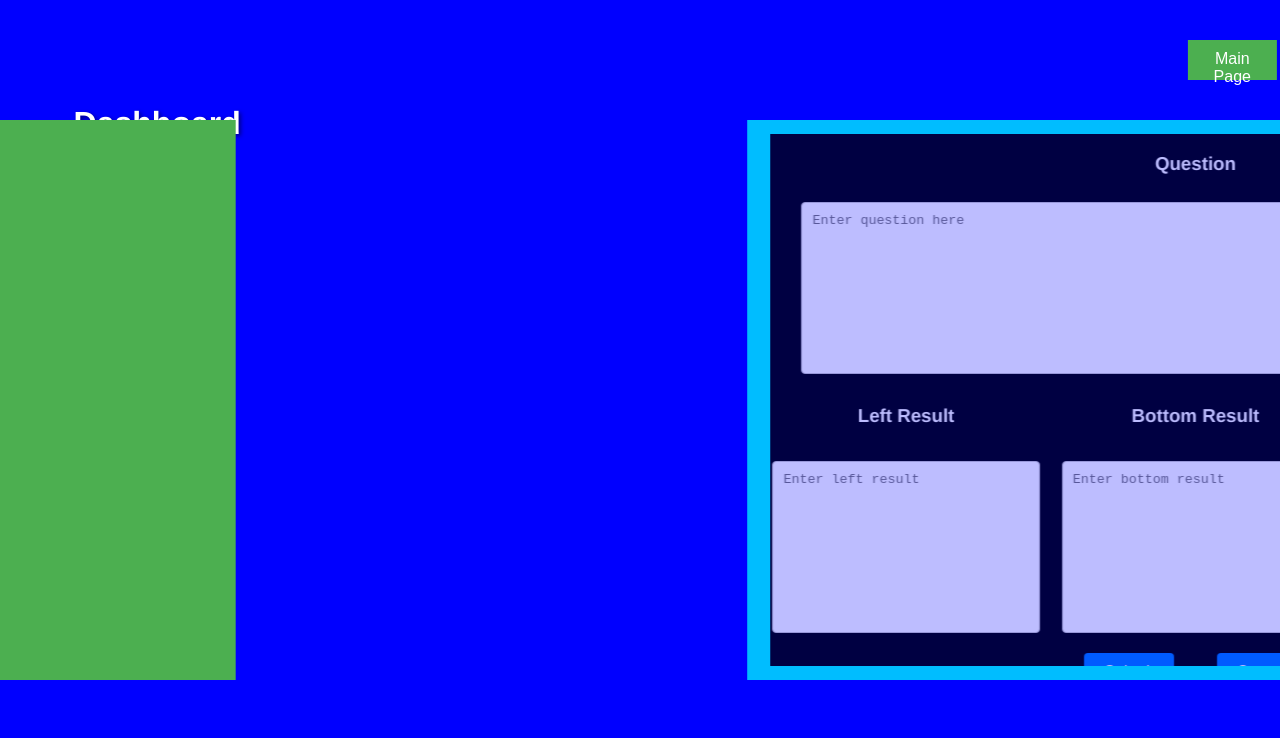
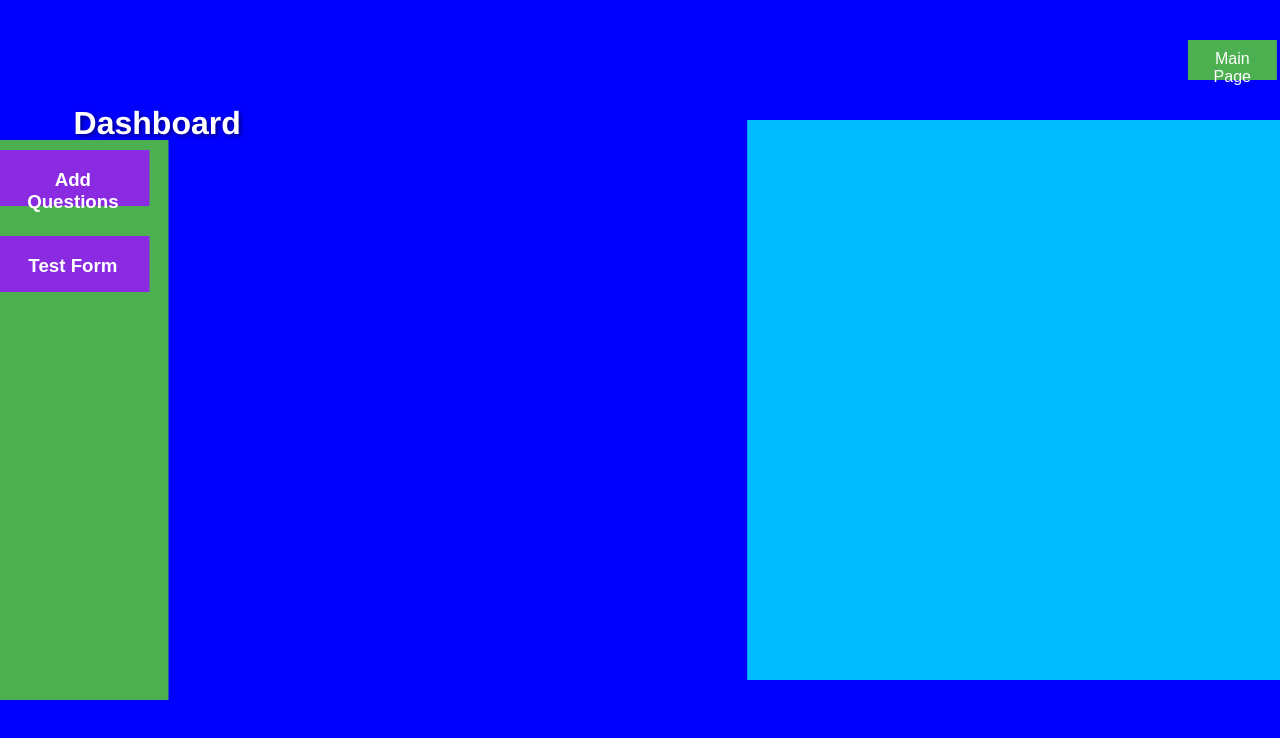
Before and after one commit to Silrein2/testGGLP, a Vue app: page /dashboard in a window 1280 px wide. Shown: the top 738 px of the page. Built offline with nearby package versions, Linux system fonts and the light colour scheme; no server answers; the database is empty.

Commit message:
Dashboard: Added test buttons for forms

```diff
--- a/src/components/AddQuestions.vue
+++ b/src/components/AddQuestions.vue
@@ -22,7 +22,7 @@
 
     <div class="button-row">
       <button class="action-button" @click="checkForm()">Submit</button>
-      <button class="action-button" @click="handleCancel">Cancel</button>
+      <button class="action-button" @click="resetForm()">Reset</button>
     </div>
   </div>
 </template>
@@ -106,6 +106,14 @@ export default {
         .catch((error) => {
           console.error('Error updating database:', error)
         })
+    },
+    resetForm() {
+      this.bottomResult = ''
+      this.leftResult = ''
+      this.rightResult = ''
+      this.questionText = ''
+
+      alert('Form resetted')
     }
   }
 }
--- a/src/views/Dashboard.vue
+++ b/src/views/Dashboard.vue
@@ -7,10 +7,25 @@
       {{ noticeText }}
     </h3>
 
-    <div ref="dashboardList" class="dashboard-list-buttons"></div>
+    <div ref="dashboardList" class="dashboard-list-buttons">
+      <button class="form-list-button" @click="animateFormExit('addQuestion')">
+        <h3>Add Questions</h3>
+      </button>
+      <button class="form-list-button" @click="animateFormExit('test')"><h3>Test Form</h3></button>
+    </div>
 
     <div ref="formDiv" class="form-div">
-      <AddQuestions />
+      <AddQuestions v-if="addQuestionBool" />
+      <div class="planned-forms" v-if="testBool">
+        <h3 style="margin-left: 5%">
+          Planned Forms: Add Questions, View Questions, Edit Questions, Delete Questions
+        </h3>
+        <h4 style="margin-left: 10%">- Add Questions</h4>
+        <h4 style="margin-left: 10%">- View Questions</h4>
+        <h5 style="margin-left: 15%">+ Edit Questions</h5>
+        <h5 style="margin-left: 15%">+ Delete Questions</h5>
+        <h3 style="margin-left: 5%">Edit and Delete will be within View Questions</h3>
+      </div>
     </div>
   </div>
 </template>
@@ -33,7 +48,10 @@ export default {
       welcomeText: 'Dashboard',
       noticeText: '',
 
-      arrayLength: null
+      arrayLength: null,
+
+      addQuestionBool: false,
+      testBool: false
     }
   },
   mounted() {
@@ -125,6 +143,36 @@ export default {
         { x: -window.innerWidth, opacity: 0 },
         { x: '5%', duration: 2, delay: 2, opacity: 1 }
       )
+    },
+    animateFormExit(formName) {
+      const tl = gsap.timeline({
+        onComplete: () => {
+          this.changeForm(formName)
+
+          gsap.fromTo(
+            this.$refs.formDiv,
+            { x: window.innerWidth, opacity: 0 },
+            { x: '0%', duration: 2, opacity: 1 }
+          )
+        }
+      })
+
+      tl.fromTo(
+        this.$refs.formDiv,
+        { opacity: 1 },
+        { x: window.innerWidth, duration: 2, opacity: 0 }
+      )
+    },
+    changeForm(formName) {
+      //meant to change forms
+
+      if (formName == 'addQuestion') {
+        this.addQuestionBool = true
+        this.testBool = false
+      } else {
+        this.addQuestionBool = false
+        this.testBool = true
+      }
     }
   }
 }
@@ -183,6 +231,25 @@ export default {
   top: 5vh;
 }
 
+.form-list-button {
+  background-color: blueviolet;
+
+  border: none;
+  color: white;
+
+  padding: 0px 20px;
+  text-align: center;
+  text-decoration: none;
+
+  display: inline-block;
+  font-size: 16px;
+  margin: 10px 10px;
+  cursor: pointer;
+
+  width: 80%;
+  height: 10%;
+}
+
 .dashboard-list-buttons {
   position: fixed;
 
@@ -191,10 +258,16 @@ export default {
 
   transform: translateY(-50%);
 
-  width: 20vw;
+  width: 15vw;
   height: 70vh;
 
   background-color: #4caf50;
+
+  display: flex;
+  flex-direction: column;
+  align-items: center;
+  gap: 10px;
+  margin-top: 20px;
 }
 
 .form-div {
@@ -212,4 +285,22 @@ export default {
 
   opacity: 0;
 }
+
+.planned-forms {
+  position: absolute;
+
+  top: 50%;
+  left: 50%;
+
+  transform: translate(-50%, -50%);
+
+  width: 90%;
+  height: 90%;
+
+  background-color: brown;
+
+  color: white;
+
+  text-align: left;
+}
 </style>
```
